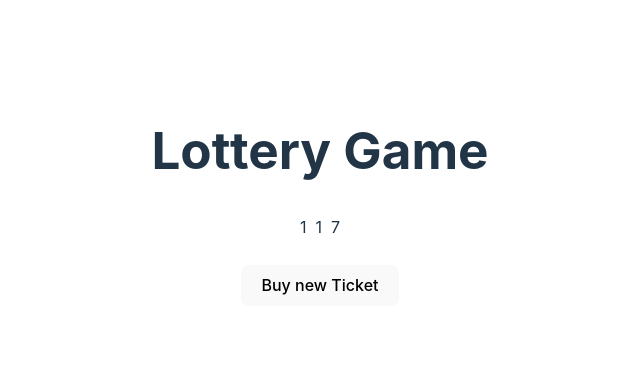
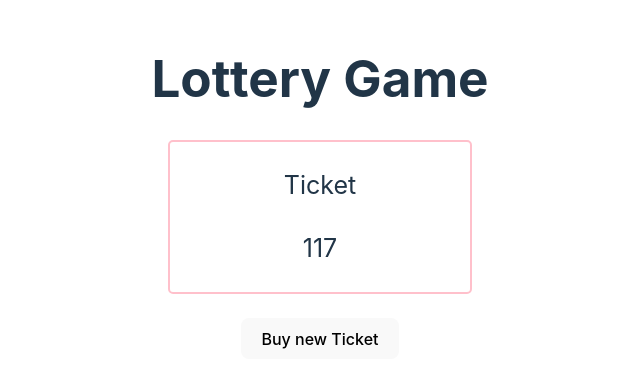
Before and after one commit to singhjashanjot/react-practice-repo, a React (Vite) app: page / in a window 1280 px wide. Shown: the part 194-582 px from the top of the page, without its empty margins (320-960 px from the left). Built offline with nearby package versions, Linux system fonts and the light colour scheme.

Commit message:
components lifted

```diff
--- a/src/App.jsx
+++ b/src/App.jsx
@@ -3,13 +3,14 @@
 import Likebutton from './Likebutton'
 import Todolist from './Todolist'
 import Lottery from './Lottery'
+import Ticket from './Ticket'
 
 function App() {
 
 
   return (
     <>
-      <Lottery />
+     <Lottery n={3} winningsum={15}/>
     </>
   )
 }
--- a/src/Lottery.css
+++ b/src/Lottery.css
@@ -1,4 +1,10 @@
 .ticket{
     border:2px solid white;
     border-radius: 30px;
+
 }
+.Lottery{
+    display: flex;
+    flex-direction: column;
+    align-items: center;
+}
--- a/src/Lottery.jsx
+++ b/src/Lottery.jsx
@@ -1,22 +1,19 @@
 import { useState } from "react"
 import "./Lottery.css"
-import { genticket,sum} from "./helper"
+import { genticket, sum } from "./helper"
+import Ticket from "./Ticket"
 
-export default function Lottery(){
-let [ticket , setticket ]=useState(genticket(3))
-let iswinning = sum(ticket) === 15;
-let buyticket =()=>{
-    setticket(genticket(3));
-}
-    return(
-        <div>
+export default function Lottery({ n, winningsum }) {
+    let [ticket, setticket] = useState(genticket(n))
+    let iswinning = sum(ticket) === winningsum;
+    let buyticket = () => {
+        setticket(genticket(n));
+    }
+    return (
+        <div className="Lottery">
             <h1>Lottery Game </h1>
-            <div className="ticket">
-                <span>{ticket[0]}</span> &nbsp;
-                <span>{ticket[1]}</span> &nbsp;
-                <span>{ticket[2]}</span>
-            </div> <br />
-        <button onClick={buyticket}>Buy new Ticket </button>
+            <Ticket ticket={ticket} /> <br />
+            <button onClick={buyticket}>Buy new Ticket </button>
             <h3>{iswinning && "Congratulations , you won!"}</h3>
         </div>
     )
--- /dev/null
+++ b/src/Ticket.css
@@ -0,0 +1,7 @@
+.Ticket {
+    font-size: 25px;
+    border: 2px solid pink;
+    border-radius: 5px;
+    width: 300px;
+    height: 150px;
+}
--- /dev/null
+++ b/src/Ticket.jsx
@@ -0,0 +1,15 @@
+import "./Ticket.css"
+import Ticketnum from "./Ticketnum"
+export default function Ticket({ ticket }) {
+    return (
+
+        <div className="Ticket">
+             <p>Ticket</p>
+            {ticket.map((num, idx) => (
+                <Ticketnum key={idx} num={num } />
+
+            ))}
+
+        </div>
+    );
+}
--- /dev/null
+++ b/src/Ticketnum.jsx
@@ -0,0 +1,3 @@
+export default function Ticketnum({num}) {
+    return <span className="Ticketnum">{num}</span>;
+}
```
